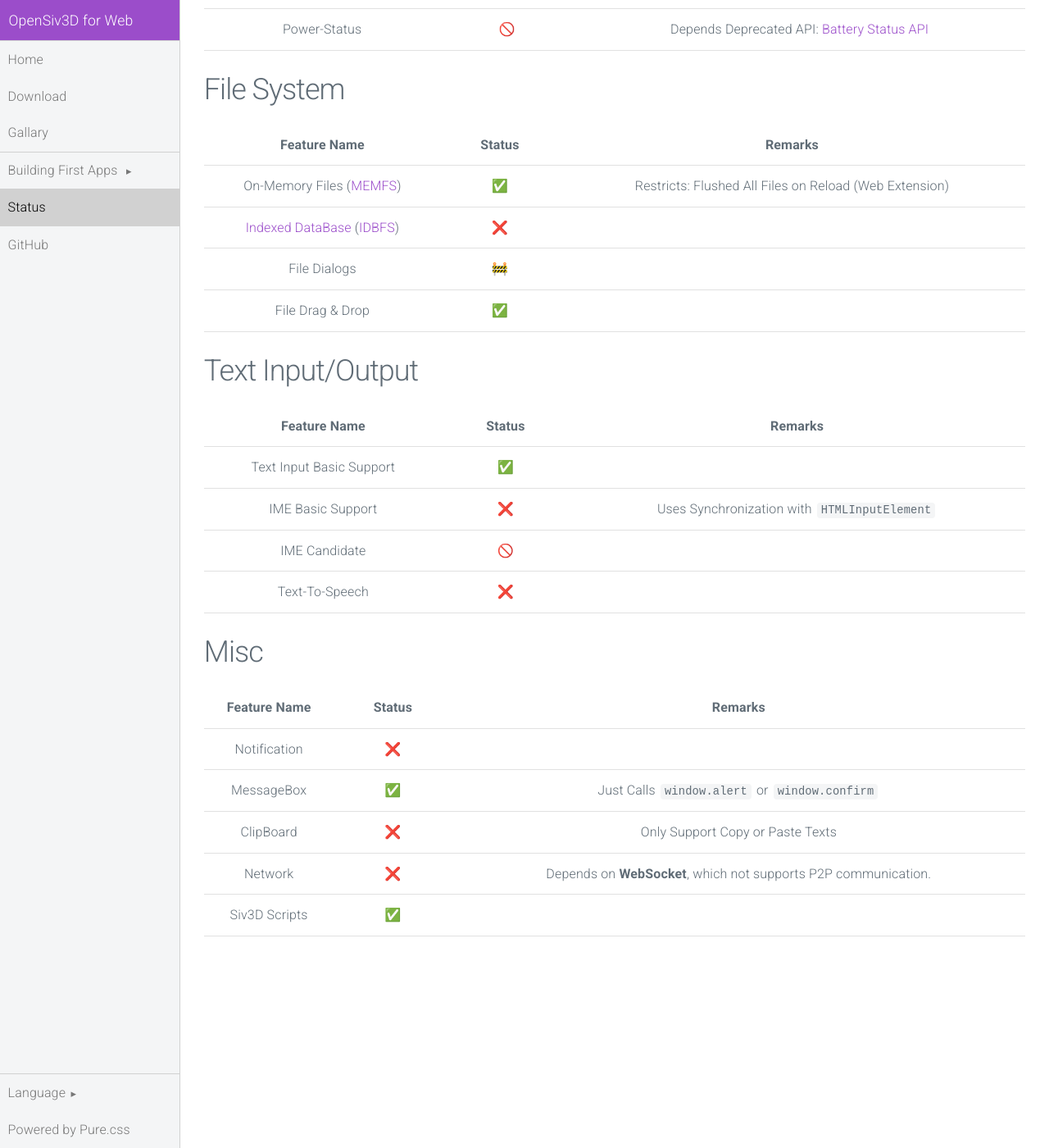
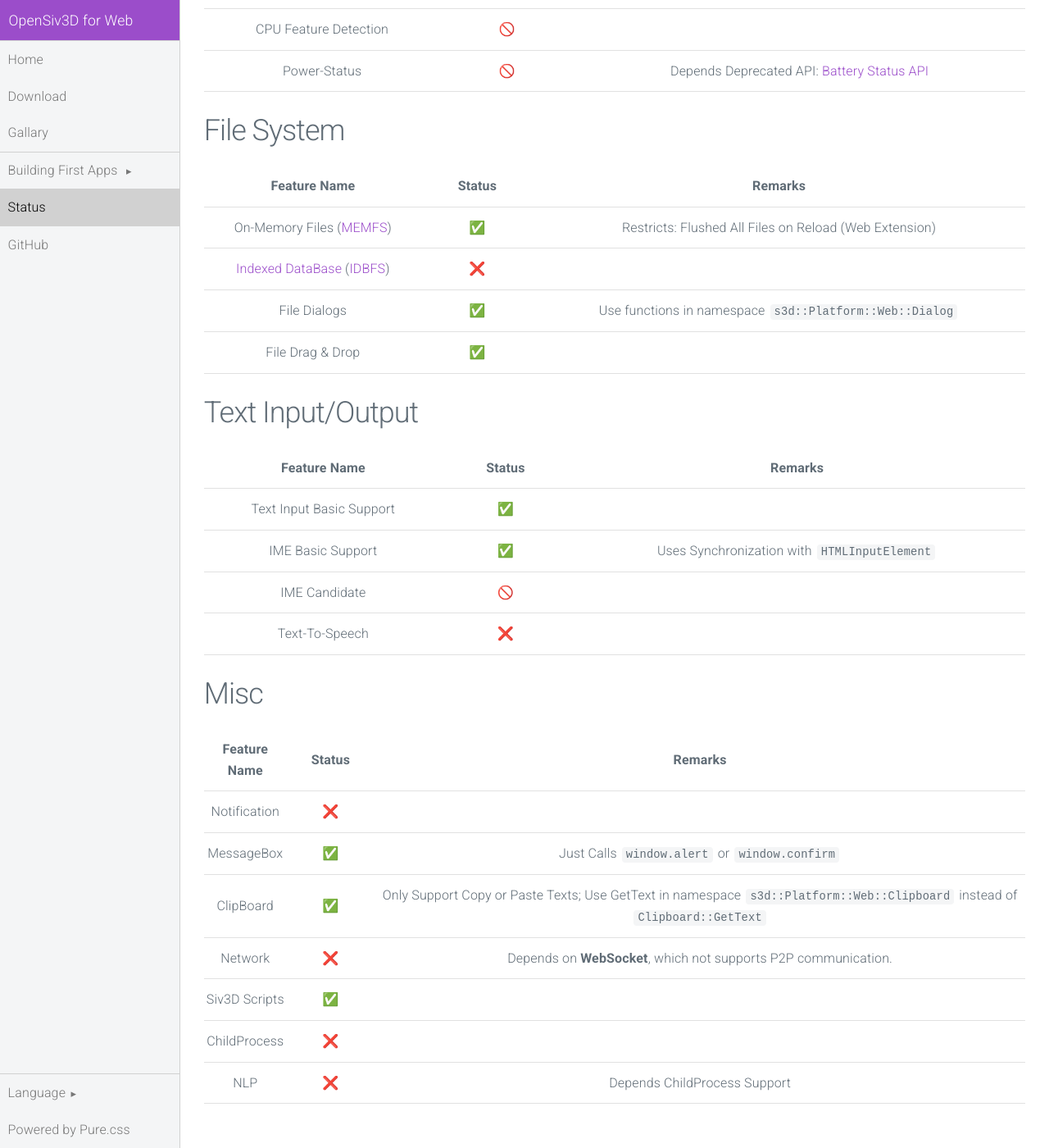
Before and after one commit to nokotan/OpenSiv3DWebPage, a Jekyll site: the page built from pages/status.md, in a window 1280 px wide and 1400 px high, scrolled down 2374 px. Shown: the whole window at 82% size. Built offline with Jekyll 4.4.1, drawn with Linux system fonts in a browser that asks for light colours; nearby versions of some CDN libraries; some of the changed text lies outside the part shown.

Commit message:
update implemention status

```diff
--- a/pages/status.md
+++ b/pages/status.md
@@ -35,7 +36,7 @@ permalink: /status
 | :--: | :--: | :--: |
 | Embedded Font | ✅ | |
 | Emoji | ✅ | |
-| System Fonts | 🚫 | |
+| System Fonts | ❌ | |
 
 ## Audio
 
@@ -65,7 +66,7 @@ permalink: /status
 | Feature Name | Status | Remarks |
 | :--: | :--: | :--: |
 | WebCamera | ✅ | Restricts: Fixed Resolution (640x480) |
-| Microphone | 🚧 | |
+| Microphone | 🚧 | Broken emscripten's OpenAL Support |
 | CPU Feature Detection | 🚫 | |
 | Power-Status | 🚫 | Depends Deprecated API: [Battery Status API](https://developer.mozilla.org/ja/docs/Web/API/Battery_Status_API)|
 
@@ -75,7 +76,7 @@ permalink: /status
 | :--: | :--: | :--: |
 | On-Memory Files ([MEMFS](https://emscripten.org/docs/api_reference/Filesystem-API.html#filesystem-api-idbfs)) | ✅ | Restricts: Flushed All Files on Reload (Web Extension) |
 | [Indexed DataBase](https://developer.mozilla.org/ja/docs/Web/API/IndexedDB_API) ([IDBFS](https://emscripten.org/docs/api_reference/Filesystem-API.html#filesystem-api-idbfs)) | ❌ | |
-| File Dialogs | 🚧 | |
+| File Dialogs | ✅ | Use functions in namespace `s3d::Platform::Web::Dialog` |
 | File Drag & Drop | ✅ | |
 
 ## Text Input/Output
@@ -83,7 +84,7 @@ permalink: /status
 | Feature Name | Status | Remarks |
 | :--: | :--: | :--: |
 | Text Input Basic Support | ✅ | |
-| IME Basic Support | ❌ | Uses Synchronization with `HTMLInputElement` |
+| IME Basic Support | ✅ | Uses Synchronization with `HTMLInputElement` |
 | IME Candidate | 🚫 | |
 | Text-To-Speech | ❌ | |
 
@@ -93,6 +94,8 @@ permalink: /status
 | :--: | :--: | :--: |
 | Notification | ❌ | |
 | MessageBox | ✅ | Just Calls `window.alert` or `window.confirm` |
-| ClipBoard | ❌ | Only Support Copy or Paste Texts |
+| ClipBoard | ✅ | Only Support Copy or Paste Texts; Use GetText in namespace `s3d::Platform::Web::Clipboard` instead of `Clipboard::GetText` |
 | Network | ❌ | Depends on **WebSocket**, which not supports P2P communication. |
 | Siv3D Scripts | ✅ | |
+| ChildProcess | ❌ | |
+| NLP | ❌ | Depends ChildProcess Support |
```
Also changed, not shown: other parts of pages/status.md (+3 -2 lines), ja/pages/status.md (+10 -7 lines), 1 other file.
